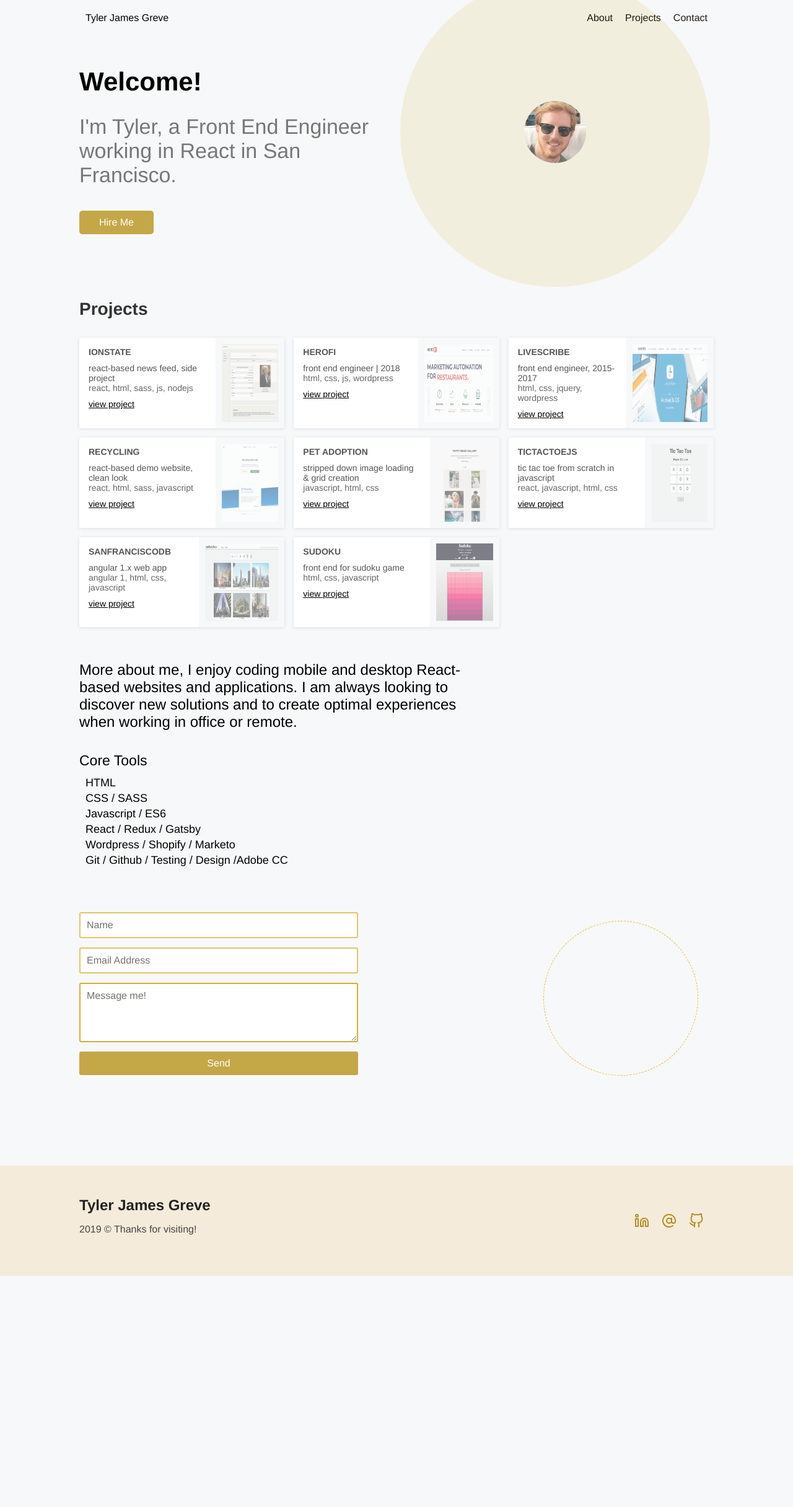
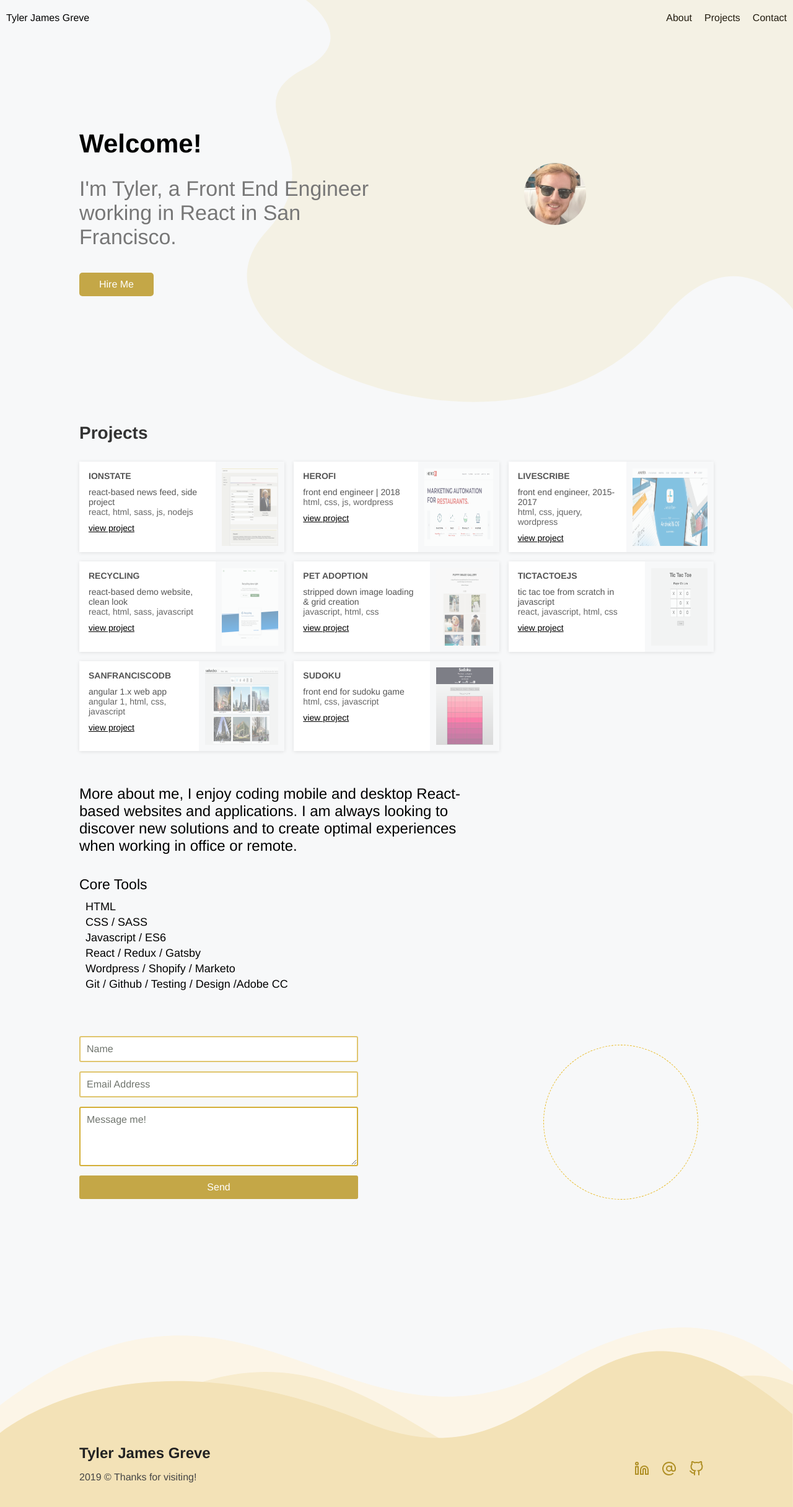
Before and after one commit to fimiak/portfolioapp, a React (Create React App) app: page / in a window 1280 px wide. Shown: the top 2432 px of the page at 62% size. Before the commit the page ends 2059 px from the top, so only its background shows below. Built offline with nearby package versions, Linux system fonts and the light colour scheme.

Commit message:
Added background images for header and footer. Need new images to add color and interest.

```diff
--- a/src/pages/Form.js
+++ b/src/pages/Form.js
@@ -4,8 +4,10 @@ import Form from '.././components/Form';
 function FormPage() {
   return (
     <div id="form" className="form-page">
-      <Form className="form-control" />
-      <div className="form-image"></div>
+      <div className="form-container">
+        <Form className="form-control" />
+        <div className="form-image"></div>
+      </div>
     </div>
   );
 }
--- a/src/styles/app.css
+++ b/src/styles/app.css
@@ -57,7 +57,6 @@ span {
 }
 
 .logo {
-  background-color: rgba(224, 197, 111, 0.25);
   padding: 200px;
   width: 500px;
   height: 500px;
@@ -71,13 +70,15 @@ span {
 .header {
   align-items: center;
   background-color: #f7f8f9;
+  background-image: url('.././images/portfolio-bg.svg');
+  background-position: right top;
+  background-repeat: no-repeat;
   display: flex;
   flex-direction: column;
   justify-content: center;
   overflow: hidden;
   padding: 15px 0 25px;
-  max-width: 1280px;
-  width: 80%;
+  width: 100%;
 }
 
 .header a {
@@ -88,6 +89,7 @@ span {
   align-items: center;
   display: flex;
   justify-content: space-between;
+  max-width: 1280px;
   width: 100%;
   z-index: 2;
 }
@@ -124,13 +126,14 @@ span {
   align-items: center;
   display: flex;
   flex: 1;
-  min-height: 400px;
+  min-height: 600px;
   justify-content: center;
 }
 
 .header-content {
   display: flex;
-  width: 100%;
+  max-width: 1280px;
+  width: 80%;
 }
 
 .header-btn {
@@ -322,8 +325,16 @@ span {
 
 .form-page {
   align-items: center;
+
   display: flex;
+  justify-content: center;
+  padding-bottom: 0px;
   width: 100%;
+}
+
+.form-container {
+  align-items: center;
+  display: flex;
   justify-content: space-between;
   margin: 60px 0 120px;
   max-width: 1280px;
@@ -434,9 +445,13 @@ span {
 }
 
 .footer {
-  background-color: #f5ebda;
+  background-image: url('.././images/portfolio-footer.svg');
+  background-repeat: no-repeat;
+  background-size: cover;
+  background-position: 0 top;
   display: flex;
   justify-content: center;
+  padding: 200px 0 0;
   width: 100%;
 }
 
@@ -468,6 +483,19 @@ span {
   font-weight: 400;
 }
 
+/*********************************/
+/*********************************/
+/*********************************/
+/*********************************/
+/*********************************/
+/*********************************/
+/*********************************/
+/*********************************/
+/*********************************/
+/*********************************/
+/*********************************/
+/*********************************/
+
 @media (max-width: 1200px) {
   .content__box {
     grid-template-columns: repeat(2, 1fr);
@@ -484,7 +512,9 @@ span {
   }
 
   .header {
-    width: 90%;
+    background-position: -75px top;
+    background-size: cover;
+    width: 100%;
   }
 
   .header a {
@@ -493,6 +523,7 @@ span {
 
   .header-bar {
     margin-bottom: 40px;
+    width: 90%;
   }
 
   .header-bar a {
@@ -505,6 +536,7 @@ span {
 
   .header-content {
     flex-direction: column;
+    width: 90%;
   }
 
   .header-img {
@@ -552,7 +584,7 @@ span {
     font-size: 20px;
   }
 
-  .form-page {
+  .form-container {
     flex-direction: column;
     margin: 30px 60px;
   }
```
Also changed, not shown: src/images/portfolio-bg.svg (added), src/images/portfolio-footer.svg (added).
